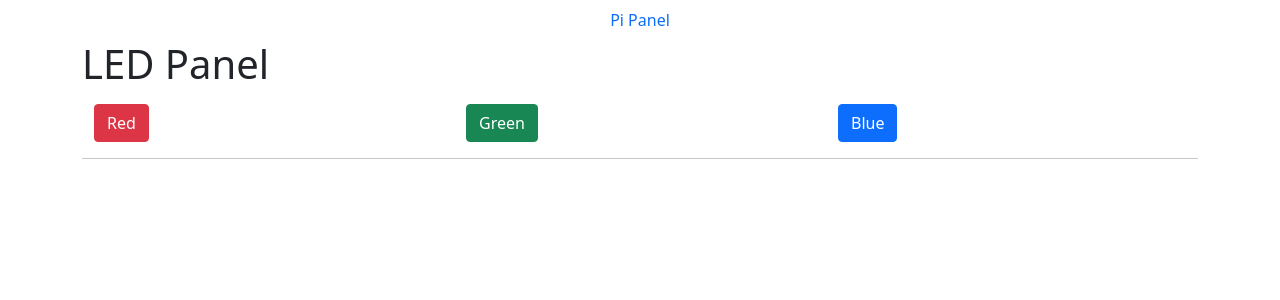
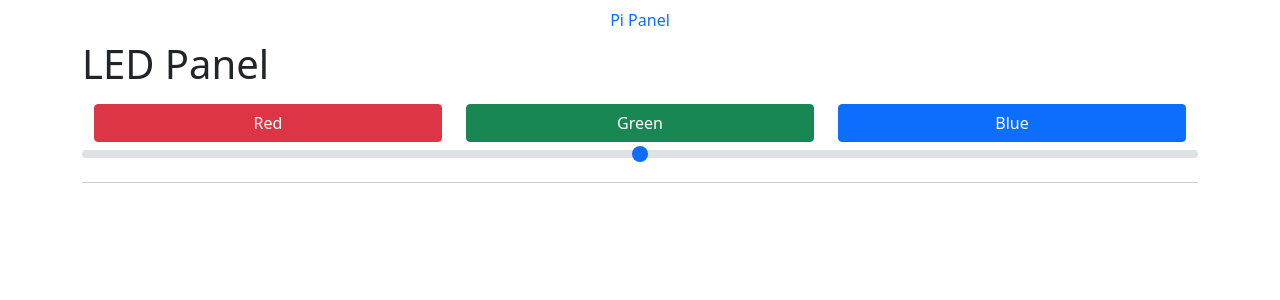
Before and after one commit to OutWrest/pi-iot, a Flask app: page /led in a window 1280 px wide. Shown: the top 300 px of the page. Run offline with Flask 2, Linux system fonts and the light colour scheme; parts of the project's set-up code (start-up, migrations or seed data) failed here and were passed over; some libraries are stand-ins or nearby versions.

Commit message:
Added brightness range

```diff
--- a/app.py
+++ b/app.py
@@ -28,7 +28,9 @@ def FUN_led_p():
     color = request.form.get('color').lower()
 
     rgb = colors.get(color, (0, 0, 0))
+    brightness = int(request.form.get('brightness', 0)) * 255 // 100
 
+    strip.changeBrightness(brightness)
     strip.colorWipe(strip.getColor(*rgb))
 
     return render_template("led.html")
--- a/leds/led.py
+++ b/leds/led.py
@@ -5,6 +5,9 @@ class LEDStrip:
     def __init__(self, LED_COUNT: int, LED_PIN: int = 18, LED_FREQ_HZ: int = 800000, LED_DMA: int = 10, LED_INVERT: bool = False, LED_CHANNEL: int = 0) -> None:
         self.strip = Adafruit_NeoPixel(LED_COUNT, LED_PIN, LED_FREQ_HZ, LED_DMA, LED_INVERT, 255, LED_CHANNEL)
         self.strip.begin()
+
+    def changeBrightness(self, brightness: int) -> None:
+        self.strip.setBrightness(brightness)
 
     def colorWipe(self, color, wait_ms=50):
         """Wipe color across display a pixel at a time."""
--- a/templates/led.html
+++ b/templates/led.html
@@ -8,14 +8,17 @@
     <div class="container-fluid">
         <div class="row">
             <div class="col-md-4">
-                <button type="button" class="btn btn-danger">Red</button>
+                <button type="button" class="btn btn-danger w-100">Red</button>
             </div>
             <div class="col-md-4">
-                <button type="button" class="btn btn-success">Green</button>
+                <button type="button" class="btn btn-success w-100">Green</button>
             </div>
             <div class="col-md-4">
-                <button type="button" class="btn btn-primary">Blue</button>
+                <button type="button" class="btn btn-primary w-100">Blue</button>
             </div>
+        </div>
+        <div class="row ">
+            <input type="range" class="form-range" id="brightness">
         </div>
     </div>
 
@@ -26,7 +29,8 @@
                     url: '{{ url_for("FUN_led") }}',
                     type: 'POST',
                     data: {
-                        color: $(this).text()
+                        color: $(this).text(),
+                        brightness: $('#brightness').val()
                     }
                 });
             });
```
